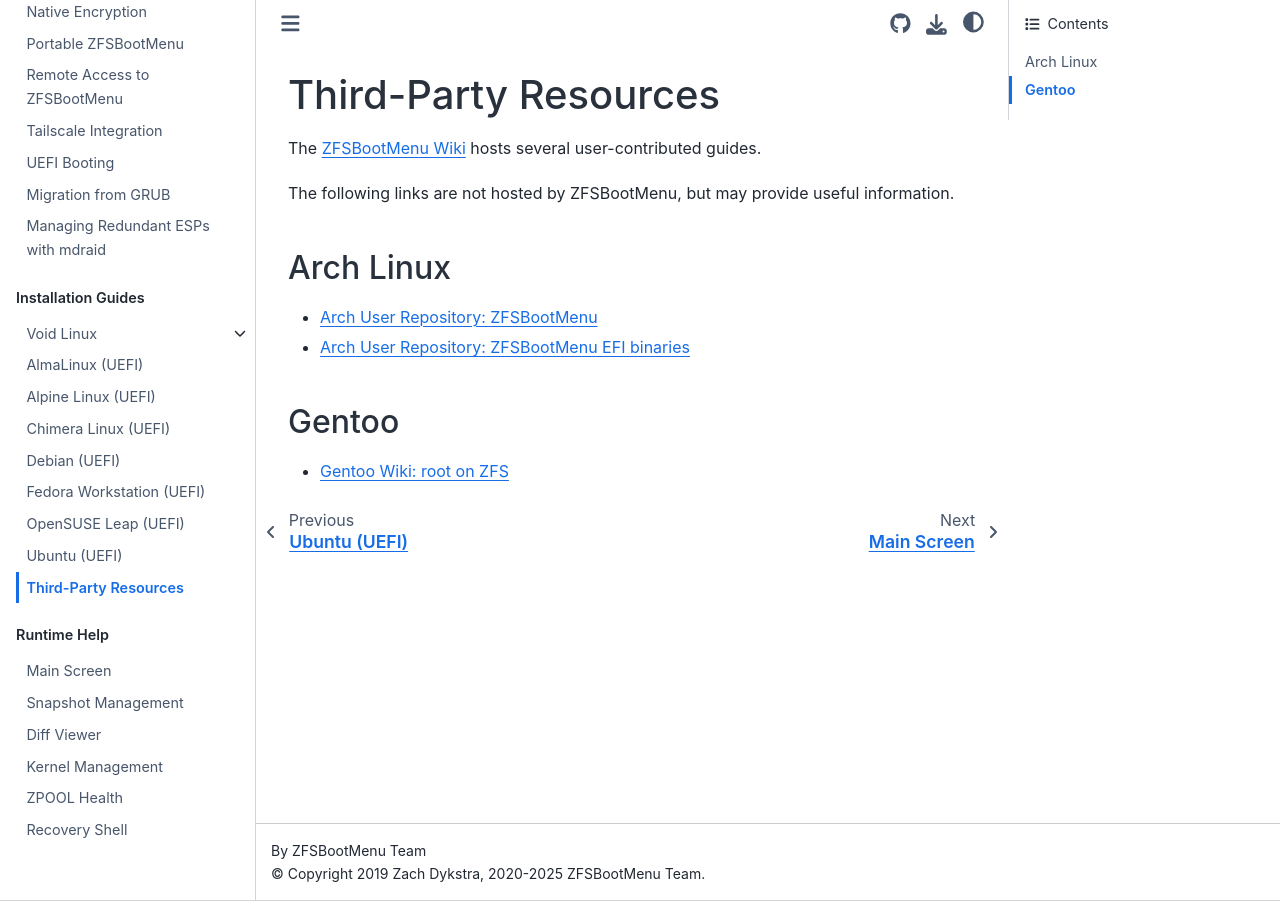
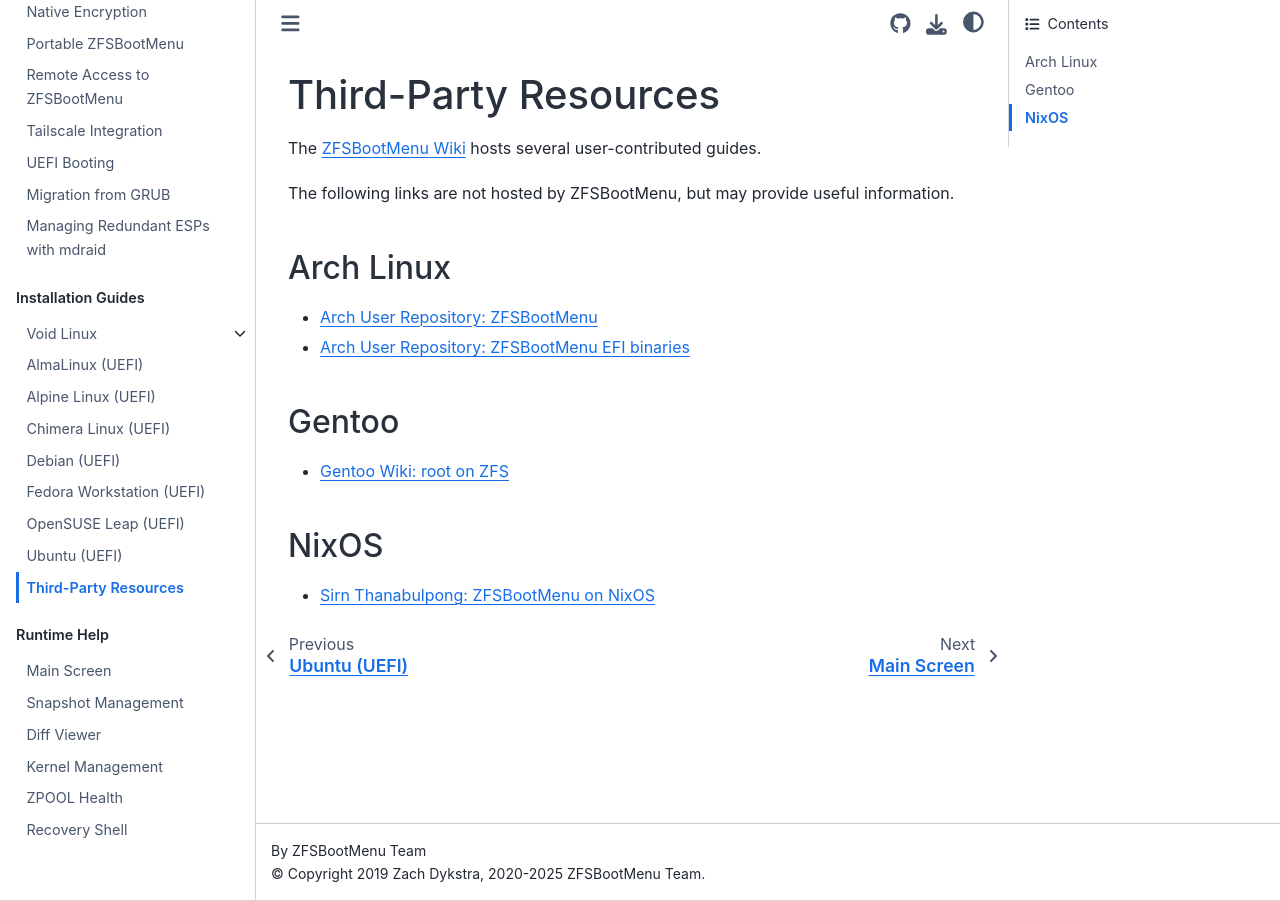
Before and after one commit to zbm-dev/zfsbootmenu, a Sphinx documentation site: the page built from docs/guides/third-party.rst, in a window 1280 px wide. Built offline with Sphinx 7.4.7 and the Sphinx Book theme 1.1.4, drawn with Linux system fonts in a browser that asks for light colours.

Commit message:
docs: add link to a NixOS integration blog post

```diff
--- a/docs/guides/third-party.rst
+++ b/docs/guides/third-party.rst
@@ -15,3 +15,8 @@
 ------
 
 * `Gentoo Wiki: root on ZFS <https://wiki.gentoo.org/wiki/ZFS/rootfs>`_
+
+NixOS
+-----
+
+* `Sirn Thanabulpong: ZFSBootMenu on NixOS <https://grid.in.th/2024/12/zfsbootmenu_on_nixos/>`_
```
